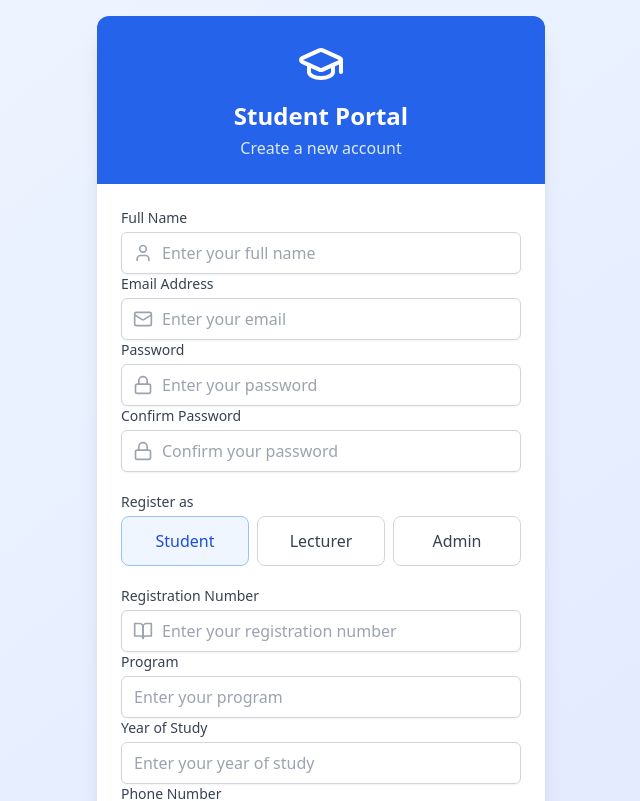
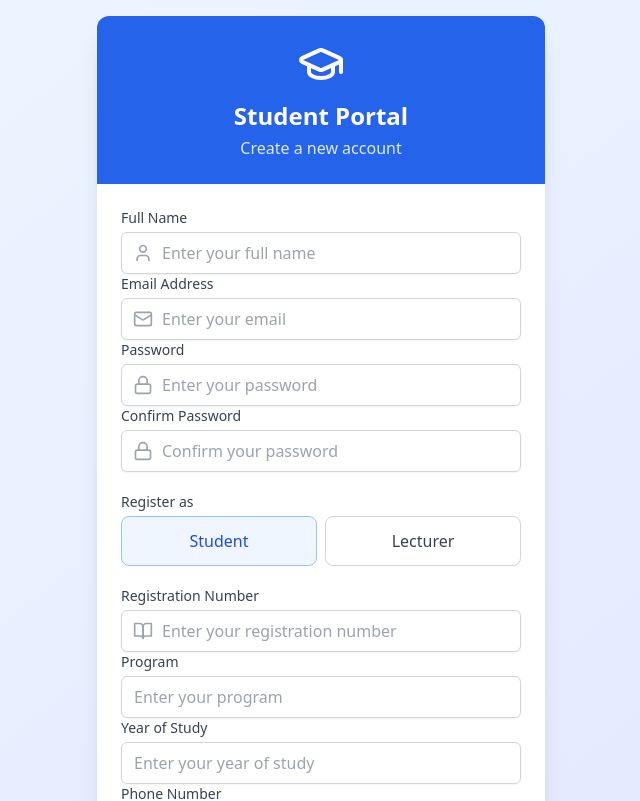
Before and after one commit to Amaaaarrrrrr/frontend, a React (Vite) app in the folder project/: page /register in a window 1280 px wide. Shown: the top 801 px of the page, without its empty margins (319-959 px from the left). Built offline with nearby package versions, Linux system fonts and the light colour scheme; no server answers.

Commit message:
modified registrationpage.jsx

```diff
--- a/project/src/pages/RegisterPage.jsx
+++ b/project/src/pages/RegisterPage.jsx
@@ -39,7 +39,6 @@ const RegisterPage = () => {
       const response = await axios.post('http://127.0.0.1:5000/api/register', dataToSubmit);
 
       if (response.status === 201) {
-        // Redirect to login page after successful registration
         navigate('/login');
       }
     } catch (err) {
@@ -112,11 +111,11 @@ const RegisterPage = () => {
                 icon={<Lock className="h-5 w-5 text-gray-400" />}
               />
 
-              {/* Role selection */}
+              {/* Role selection without admin */}
               <div className="my-5">
                 <label className="block text-sm font-medium text-gray-700 mb-1">Register as</label>
-                <div className="grid grid-cols-3 gap-2">
-                  {['student', 'lecturer', 'admin'].map((r) => (
+                <div className="grid grid-cols-2 gap-2">
+                  {['student', 'lecturer'].map((r) => (
                     <button
                       key={r}
                       type="button"
```
